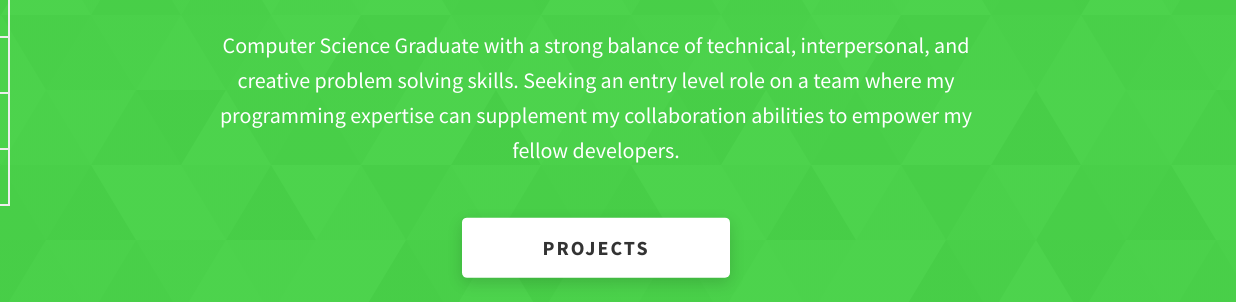
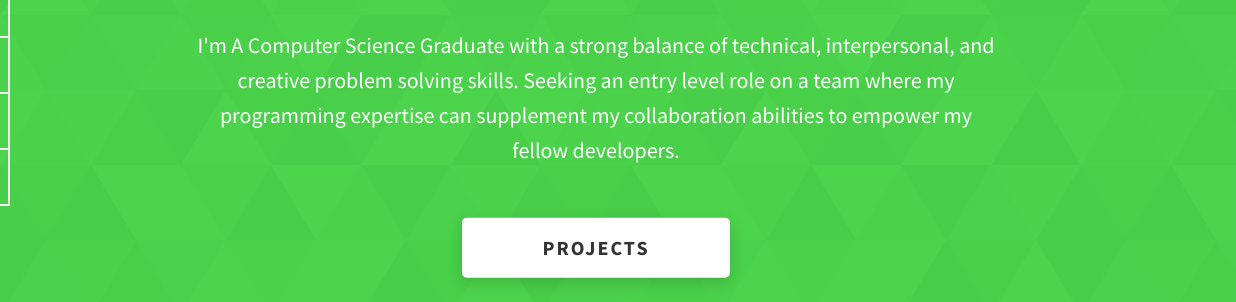
Before and after one commit to RyanDavidsonDev/RyanDavidsonDev.github.io, a website: page index.html in a window 1280 px wide. Shown: the part 210-512 px from the top of the page, 44-1280 px from the left. Drawn offline with Linux system fonts and the light colour scheme; files that its build step writes are made by us from their sources.

Commit message:
Update index.html

```diff
--- a/index.html
+++ b/index.html
@@ -87,7 +87,7 @@
         <h1 class="heading-primary">Hello, I'm Ryan Davidson!</h1>
         <div class="home-hero__info">
           <p class="text-primary">
-            Computer Science Graduate with a strong balance of technical, interpersonal, and creative problem solving skills.
+            I'm A Computer Science Graduate with a strong balance of technical, interpersonal, and creative problem solving skills.
             Seeking an entry level role on a team where my programming expertise can supplement my collaboration abilities
             to empower my fellow developers.
           </p>
```
